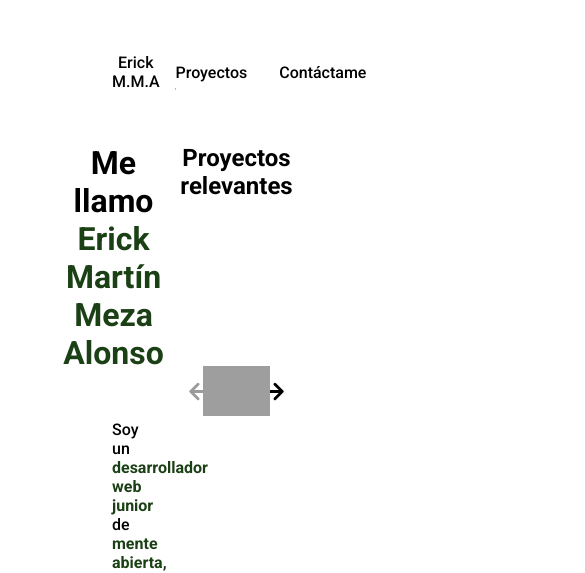
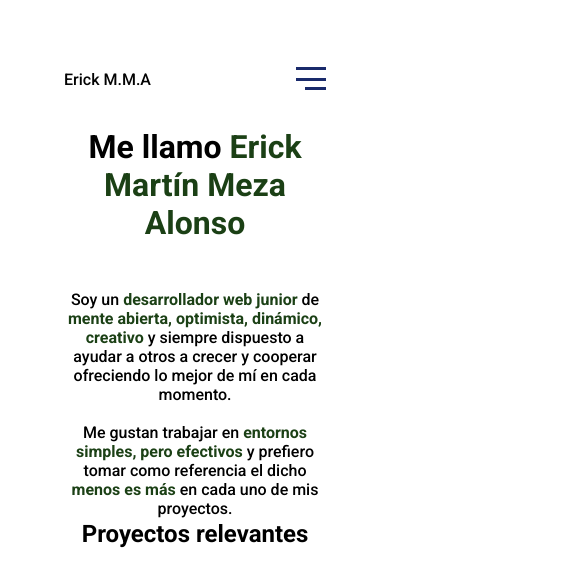
Before and after one commit to ErickNic/Portafolio, a React (Vite) app: page / in a window 390 px wide. Shown: the top 573 px of the page, 585 px wide, since content can reach past the window. Built offline with nearby package versions, Linux system fonts and the light colour scheme; grey boxes are pictures that could not be loaded.

Commit message:
reponsive main page -- still not solve menu modal problem while changing routes on site

```diff
--- a/src/components/header/Header.css
+++ b/src/components/header/Header.css
@@ -1,11 +1,6 @@
 .navlink{
     color:rgb(3, 3, 3);
     text-decoration: none;
-    padding-left: 5rem;
-
-}
-.navBar{
-    padding-right: 5rem;
 }
 *{
     box-sizing: border-box;
@@ -18,6 +13,8 @@
     display: flex;
     width: 100%;
     height: 100%;
+    padding: 0 5rem;
+    overflow-x: hidden;
     justify-content: space-between;
     align-items: center;
 }
@@ -37,6 +34,14 @@ a{
     color: #000000;
     padding: 0.5em 0;
 
+}
+.header__mobileVersion--container{
+  display: none;
+  width: 100%;
+  height: 100%;
+}
+.header_mobileVersion--Content{
+  display: none;
 }
 .anchorHeader::after {
     content: '';
@@ -68,3 +73,126 @@ li .anchorHeader:hover::after,
 li .anchorHeadera:focus::after{
     transform: translate3d(0, 0, 0);
 }
+
+.vbp-header-menu-button__svg {
+  display: none;
+    width: 30px;
+    height: 30px;
+    cursor: pointer;
+    transform: scaleX(-1);
+  }
+
+  .vbp-header-menu-button__svg line {
+    stroke: #192a6b;
+    stroke-dasharray: 100%;
+    stroke-dashoffset: 0%;
+    transition: transform 0.3s, stroke-dashoffset .4s;
+    transform-origin: center;
+    stroke-width: 3px;
+  }
+
+  .vbp-header-menu-button__svg .top {
+    transform: translateY(-35%);
+    -webkit-transform: translateY(-35%);
+    -moz-transform: translateY(35%);
+    -ms-transform: translateY(35%);
+    -o-transform: translateY(35%);
+  }
+
+  .vbp-header-menu-button__svg .middle {
+    transform: scaleX(1);
+    -webkit-transform: scaleX(1);
+    -moz-transform: scaleX(1);
+    -ms-transform: scaleX(1);
+    -o-transform: scaleX(1);
+    transition: opacity .3s, transform .3s;
+    -webkit-transition: opacity .3s, transform .3s;
+    -moz-transition: opacity .3s, transform .3s;
+    -ms-transition: opacity .3s, transform .3s;
+    -o-transition: opacity .3s, transform .3s;
+
+  }
+
+  .vbp-header-menu-button__svg .bottom {
+    transform: translateY(33%);
+    -webkit-transform: translateY(33%);
+    -moz-transform: translateY(33%);
+    -ms-transform: translateY(33%);
+    -o-transform: translateY(33%);
+    stroke-dasharray: 100%;
+    stroke-dashoffset: 9px;
+  }
+  .vbp-header-menu-button__svg:hover .bottom {
+    stroke-dashoffset: 0%;
+  }
+  /*** Mode Croix ***/
+  body.menu-open .vbp-header-menu-button__svg .top {
+    transform: rotate(45deg);
+    -webkit-transform: rotate(45deg);
+    -moz-transform: rotate(45deg);
+    -ms-transform: rotate(45deg);
+    -o-transform: rotate(45deg);
+    stroke-linecap: round;
+  }
+
+  body.menu-open .vbp-header-menu-button__svg .middle {
+    transform: scaleX(0.1);
+    -webkit-transform: scaleX(0.1);
+    -moz-transform: scaleX(0.1);
+    -ms-transform: scaleX(0.1);
+    -o-transform: scaleX(0.1);
+    opacity: 0;
+  }
+
+  body.menu-open .vbp-header-menu-button__svg line.bottom {
+    transform: rotate(-45deg);
+    -webkit-transform: rotate(-45deg);
+    -moz-transform: rotate(-45deg);
+    -ms-transform: rotate(-45deg);
+    -o-transform: rotate(-45deg);
+    stroke-linecap: round;
+  }
+
+  body.menu-open .vbp-header-menu-button__svg .bottom {
+    stroke-dashoffset: 0%;
+  }
+
+  @media (max-width: 599px) {
+    .header{
+      padding: 3rem 3rem 0 3rem;
+    }
+    .header__desktopVersion{
+      display: none;
+    }
+    .navlink{
+      padding: 0;
+    }
+    .header__mobileVersion--container{
+      display: none;
+      width: 100%;
+      padding: 2rem;
+      display: flex;
+      justify-content: space-between;
+      align-items: center;
+    }
+    .header_mobileVersion--Content{
+      display: block;
+      /* background: white; */
+      backdrop-filter: blur(12px);
+      width: 100%;
+      height: 100%;
+      padding: 0;
+      left: 1440px;
+      transition: 0.4s 10ms ease-in-out;
+      position: absolute;
+      display: flex;
+      z-index: 4;
+    }
+    .activeModal{
+      left:0;
+      transition: 0.5s 10ms ease-in-out;
+    }
+    .vbp-header-menu-button__svg {
+      display: block;
+    }
+  }
--- a/src/components/header/Header.jsx
+++ b/src/components/header/Header.jsx
@@ -1,17 +1,46 @@
-import React from 'react';
+import React, { useState } from 'react';
 import NavLinks from './NavLinks';
 import { NavLink } from 'react-router-dom';
 import "./Header.css";
 
 const Header = () =>{
+    const [open, setOpen] = useState(false);
+    const clase = 'menu-open'
+    const buttonOnClickHandler = () =>{
+        if(!!open){
+            console.log('el valor inicial es true');
+            document.body.classList.remove(clase)
+            document.body.style.overflow = 'scroll';
+        }else{
+            console.log('el valor inicial es false')
+            document.body.classList.add(clase)
+            document.body.style.overflow = 'hidden';
+        }
+        setOpen((prev)=>!prev);
+        console.log(open)
+    }
     return(
-        <div className='header'>
-                <div className='header__desktopVersion'>
+        <div classNamke='header'>
+                <div className='header__desktopVersion' >
                     <NavLink className="navlink" to='/'  exact>Erick M.M.A</NavLink>
                     <NavLinks className="navlinks"/>
                 </div>
-                <div className='header__mobileVersion'>
+                <div className='header__mobileVersion--container'>
+                <NavLink className="navlink" to='/'  exact>Erick M.M.A</NavLink>
+                <svg class="vbp-header-menu-button__svg" onClick={buttonOnClickHandler}>
+                <line x1="0" y1="50%" x2="100%" y2="50%" className="top" shapeRendering="crispEdges" />
+                <line x1="0" y1="50%" x2="100%" y2="50%" className="middle" shapeRendering="crispEdges" />
+                <line x1="0" y1="50%" x2="100%" y2="50%" className="bottom" shapeRendering="crispEdges" />
+                </svg>
                 </div>
+                <ul className={`header_mobileVersion--Content ${open?'activeModal':''}`}>
+                        <li>
+                            <NavLink to="/porfolio">Proyectos</NavLink>
+                        </li>
+                        <li>
+                            <NavLink to="/conectemos">Contáctame</NavLink>
+                        </li>
+                </ul>
         </div>
     );
 
--- a/src/components/hero/Hero.module.css
+++ b/src/components/hero/Hero.module.css
@@ -10,6 +10,7 @@
 }
 .hero__name{
     margin-bottom: 3rem;
+    width: 100%;
 }
 .hero__caption{
     max-width: 100%;
@@ -25,3 +26,11 @@
 .hero__nameSpan{
     color:#1B4015
 }
+
+@media (max-width:599px){
+    .hero__Container{
+        padding: 0;
+        grid-column: 1/5;
+        grid-row: 1/2;
+    }
+}
--- a/src/components/main/main.module.css
+++ b/src/components/main/main.module.css
@@ -1,10 +1,14 @@
 .main{
-    height: auto;
+    display: flex;
+    justify-content: center;
+    align-items: center;
     margin-bottom: 1.5rem;
+    height: 75vh;
 }
 
 @media (max-width: 599px){
     .main{
         height: auto;
+        height: 132vh;
     }
 }
--- a/src/components/pages/principal.module.css
+++ b/src/components/pages/principal.module.css
@@ -38,3 +38,28 @@
     margin-right: 5rem;
     align-items: center;
 }
+
+@media (max-width:599px){
+    .contentHero__Container{
+        grid-template-rows: repeat(3, 1fr);
+    }
+    .contentHero__Container{
+        padding: 2rem;
+    }
+    .Main__Portafolio{
+        grid-column: 1/5;
+        grid-row: 2/3;
+        margin: 0;
+    }
+    .Main__Tecnolog{
+        grid-column: 1/5;
+        grid-row: 3/4;
+        margin:0
+    }
+    .heroMainContainer{
+        padding-top: 0;
+    }
+    .contentHero__Container{
+        padding-top: 0;
+    }
+}
```
